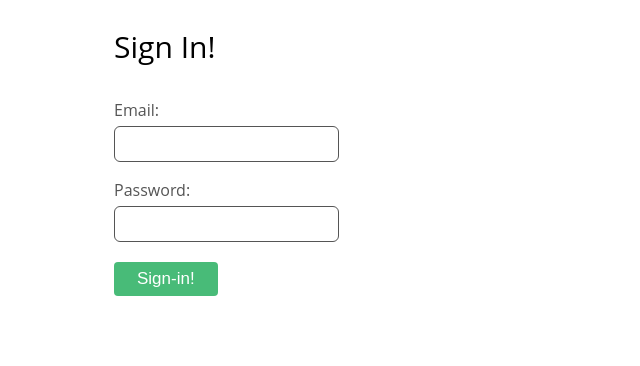
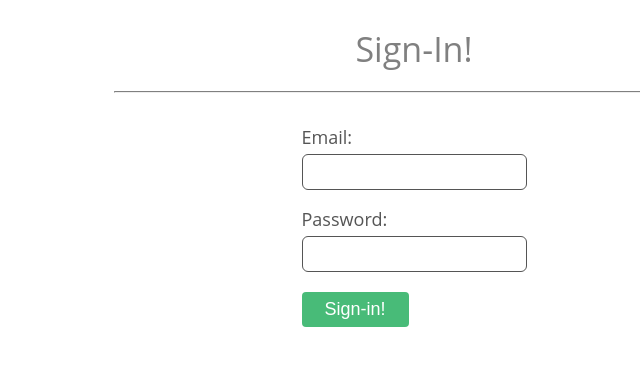
Before and after one commit to TanyaRampal/todo_manager, a Rails app: page /signin in a window 1280 px wide. Shown: the top 366 px of the page, without its empty margins (226-866 px from the left). Run offline with Rails 7, Linux system fonts and the light colour scheme.

Commit message:
Styled homepage, signin and signup pages, added welcome flash msg in todos, replaced 'signout' text with button

```diff
--- a/app/assets/stylesheets/home.css
+++ b/app/assets/stylesheets/home.css
@@ -1,20 +1,24 @@
-.Home-title {
-  font-size: 20px;
-  margin-bottom: 30px;
+.Header-title {
+  font-size: 34px;
+  margin-bottom: 25px;
+  text-align: center;
+  color: gray;
+}
+
+hr {
+  border-top: 1.5px solid gray;
+  margin-bottom: 35px;
 }
 
 .Home-authenticate {
-  margin-bottom: 20px;
+  margin-left: 20%;
   font-size: 16px;
+  list-style: disc;
 }
 
-.UserHeader {
-  padding: 10px;
-  background-color: lightgray;
-  font-size: 14px;
+.Home-authenticate > li {
   margin-bottom: 10px;
-  display: flex;
-  justify-content: space-between;
+  font-size: 18px;
 }
 
 .Flash-error {
@@ -26,3 +30,15 @@
   border-radius: 2px;
   display: table;
 }
+
+.Flash-welcome {
+  background-color: rgba(83, 216, 139, 0.5);
+  margin-bottom: 10px;
+  font-size: 20px;
+  padding: 15px;
+  border-radius: 10px;
+  text-align: center;
+  color: green;
+  font-family: Verdana, Geneva, Tahoma, sans-serif;
+  font-weight: bold;
+}
--- a/app/assets/stylesheets/users.css
+++ b/app/assets/stylesheets/users.css
@@ -1,6 +1,6 @@
-.NewUsers-title {
-  margin-bottom: 40px;
-  font-size: 30px;
+.NewUsers {
+  display: flex;
+  justify-content: center;
 }
 
 .Form-section {
@@ -10,6 +10,7 @@
 .Form-input-label {
   color: #555555;
   margin-bottom: 8px;
+  font-size: 18px;
 }
 
 .Form-input {
@@ -21,7 +22,7 @@
 
 .Form-submit {
   padding: 6px 22px;
-  font-size: 17px;
+  font-size: 18px;
   color: white;
   background-color: #48bb78;
   border-radius: 4px;
--- a/app/controllers/sessions_controller.rb
+++ b/app/controllers/sessions_controller.rb
@@ -9,6 +9,14 @@ class SessionsController < ApplicationController
 
     if user
       if user.authenticate(params[:password])
+        greeting = "Good " + if Time.now.hour < 12
+          "Morning"
+        elsif Time.now.hour > 12 && Time.now.hour < 17
+          "Afternoon"
+        else
+          "Evening"
+        end
+        flash[:welcome] = "#{greeting}, #{user.first_name.capitalize} #{user.last_name.capitalize} :)"
         session[:current_user_id] = user.id
         redirect_to "/"
       else
--- a/app/views/layouts/application.html.erb
+++ b/app/views/layouts/application.html.erb
@@ -1,7 +1,7 @@
 <!DOCTYPE html>
 <html>
   <head>
-    <title>TodoManager</title>
+    <title>Todo Manager</title>
     <meta name="viewport" content="width=device-width,initial-scale=1">
     <link rel="shortcut icon" href="title-image.png" type="image/x-icon" />
     <%= csrf_meta_tags %>
@@ -13,10 +13,11 @@
 
   <body>
     <% if @current_user %>
-      <p class="UserHeader">
-        Welcome <%= @current_user.first_name %>
-        <%= link_to "Sign-out", destroy_session_path, method: "delete" %>
-      </p>
+      <% if flash[:welcome] %>
+        <p class="Flash-welcome">
+          <%= flash[:welcome] %>
+        </p>
+      <% end %>
     <% end %>
 
     <% if flash[:error] %>
--- a/app/views/sessions/new.html.erb
+++ b/app/views/sessions/new.html.erb
@@ -1,6 +1,7 @@
-<p class="NewUsers-title">Sign In!</p>
+<p class="Header-title">Sign-In!</p>
+<hr>
 
-<section class="UsersNew">
+<section class="NewUsers">
   <%= form_with url: sessions_path do |form| %>
     <div class="Form-section">
       <p class="Form-input-label">Email:</p>
--- a/app/views/todos/index.html.erb
+++ b/app/views/todos/index.html.erb
@@ -1,5 +1,8 @@
 <article>
-  <h1 class="TodoPage-title">My To-do List</h1>
+  <div class="Title">
+    <h1 class="TodoPage-title"><%= @current_user.first_name.capitalize %>'s To-do List</h1>
+    <%= button_to "Sign-out", destroy_session_path, method: "delete", class: "Sign-out-button" %>
+  </div>
 
   <%= form_with(url: "/todos", method: "post", class: "AddTodo") do %>
     <%= text_field_tag "todo_text", nil, placeholder: "What's next?", class: "AddTodo-text", required: true %>
--- a/app/views/users/new.html.erb
+++ b/app/views/users/new.html.erb
@@ -1,6 +1,7 @@
-<p class="NewUsers-title">Welcome new user!</p>
+<p class="Header-title">Welcome new user!</p>
+<hr>
 
-<section class="UsersNew">
+<section class="NewUsers">
   <%= form_with url: users_path do |form| %>
     <div class="Form-section">
       <p class="Form-input-label">First Name:</p>
```
Also changed, not shown: app/assets/stylesheets/todo-app.css (+32 -3 lines), app/views/home/index.html.erb (+6 -7 lines).
